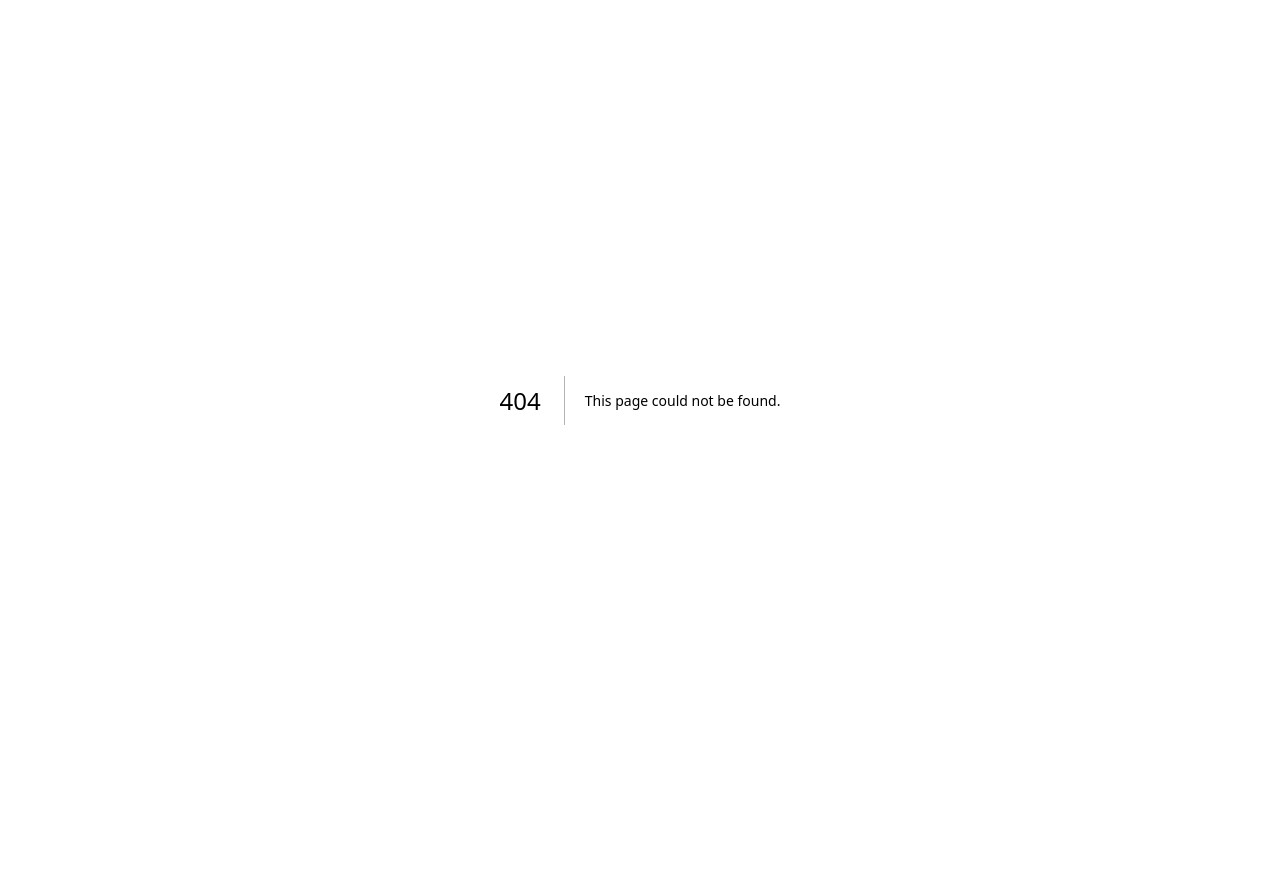
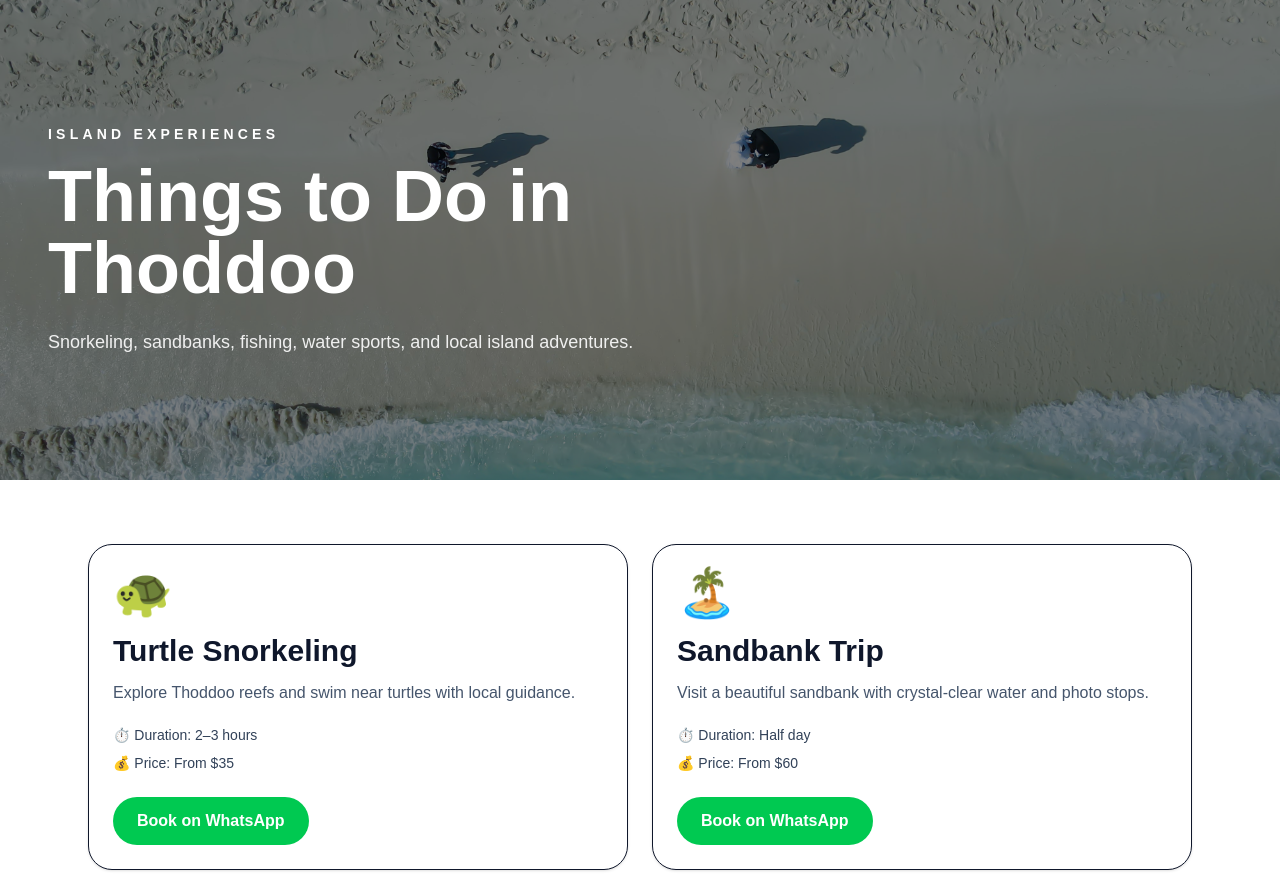
Before and after one commit to ahmedthoddoo-mv/thoddoomaldives, a Next.js app: page /experiences in a window 1280 px wide. Before the commit this address had no page. Shown: the top 892 px of the page. Before the commit the page ends 800 px from the top, so only its background shows below. Built offline with nearby package versions, Linux system fonts and the light colour scheme.

Commit message:
Add experiences page

```diff
--- /dev/null
+++ b/app/experiences/page.tsx
@@ -0,0 +1,81 @@
+export default function ExperiencesPage() {
+  const experiences = [
+    {
+      title: "Turtle Snorkeling",
+      icon: "🐢",
+      price: "From $35",
+      duration: "2–3 hours",
+      desc: "Explore Thoddoo reefs and swim near turtles with local guidance.",
+    },
+    {
+      title: "Sandbank Trip",
+      icon: "🏝️",
+      price: "From $60",
+      duration: "Half day",
+      desc: "Visit a beautiful sandbank with crystal-clear water and photo stops.",
+    },
+    {
+      title: "Sunset Fishing",
+      icon: "🎣",
+      price: "From $40",
+      duration: "2–3 hours",
+      desc: "Enjoy traditional Maldivian fishing during sunset.",
+    },
+    {
+      title: "Water Sports",
+      icon: "🌊",
+      price: "On request",
+      duration: "Flexible",
+      desc: "Fun beach and lagoon activities arranged with local operators.",
+    },
+  ];
+
+  return (
+    <main className="min-h-screen bg-white text-slate-900">
+      <section
+        className="relative flex min-h-[60vh] items-center bg-cover bg-center px-6 text-white md:px-12"
+        style={{ backgroundImage: "url('/images/hero-thoddoo.jpg')" }}
+      >
+        <div className="absolute inset-0 bg-black/50" />
+        <div className="relative z-10 max-w-3xl">
+          <p className="mb-4 text-sm font-semibold uppercase tracking-[0.3em]">
+            Island Experiences
+          </p>
+          <h1 className="text-5xl font-bold md:text-7xl">
+            Things to Do in Thoddoo
+          </h1>
+          <p className="mt-6 text-lg text-white/90">
+            Snorkeling, sandbanks, fishing, water sports, and local island adventures.
+          </p>
+        </div>
+      </section>
+
+      <section className="mx-auto max-w-6xl px-6 py-16">
+        <div className="grid gap-6 md:grid-cols-2">
+          {experiences.map((item) => (
+            <div key={item.title} className="rounded-3xl border bg-white p-6 shadow-sm">
+              <div className="text-5xl">{item.icon}</div>
+              <h2 className="mt-4 text-3xl font-bold">{item.title}</h2>
+              <p className="mt-3 text-slate-600">{item.desc}</p>
+
+              <div className="mt-5 grid gap-2 text-sm text-slate-700">
+                <p>⏱️ Duration: {item.duration}</p>
+                <p>💰 Price: {item.price}</p>
+              </div>
+
+              <a
+                href={`https://wa.me/9609142538?text=Hi%20I%20want%20to%20book%20${encodeURIComponent(
+                  item.title
+                )}%20in%20Thoddoo`}
+                target="_blank"
+                className="mt-6 inline-block rounded-full bg-green-500 px-6 py-3 font-semibold text-white"
+              >
+                Book on WhatsApp
+              </a>
+            </div>
+          ))}
+        </div>
+      </section>
+    </main>
+  );
+}
```
